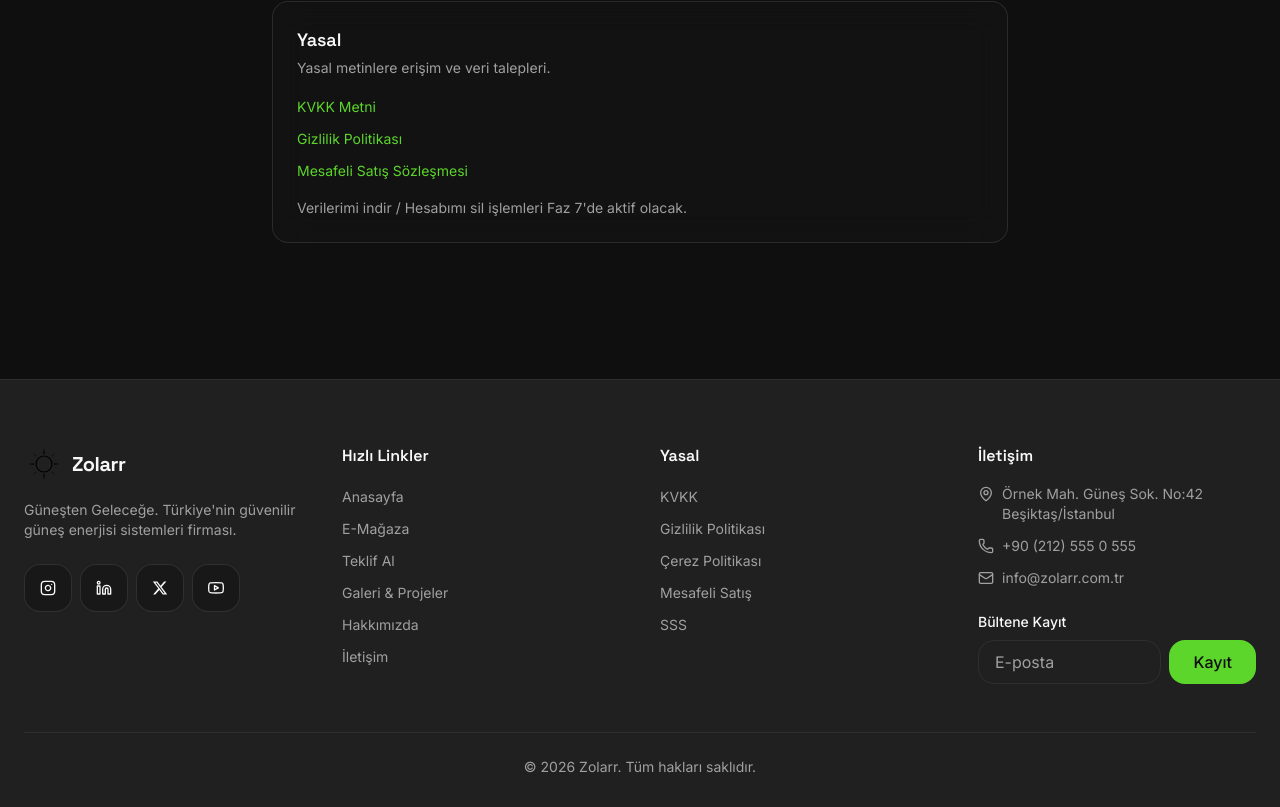
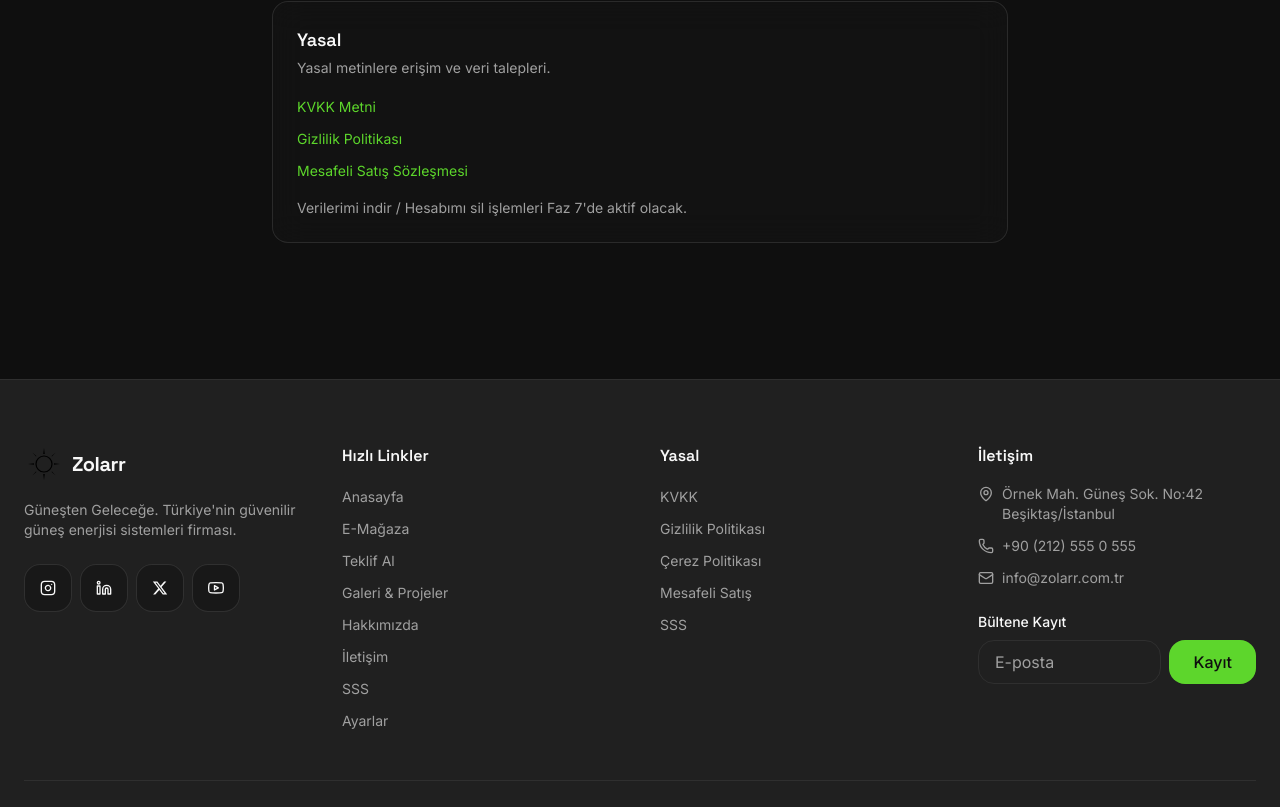
Before and after one commit to m4lik-wq/zolarr, a Next.js app: page /ayarlar in a window 1280 px wide. Shown: the part 1979-2786 px from the top of the page. Built offline with nearby package versions, Linux system fonts and the light colour scheme.

Commit message:
feat(layout): add Galeri/Hakkımızda/İletişim/SSS/Ayarlar to nav

```diff
--- a/components/layout/footer.tsx
+++ b/components/layout/footer.tsx
@@ -52,6 +52,8 @@ const QUICK_LINKS = [
   { href: '/galeri', label: 'Galeri & Projeler' },
   { href: '/hakkimizda', label: 'Hakkımızda' },
   { href: '/iletisim', label: 'İletişim' },
+  { href: '/sss', label: 'SSS' },
+  { href: '/ayarlar', label: 'Ayarlar' },
 ];
 
 const LEGAL_LINKS = [
--- a/lib/constants.ts
+++ b/lib/constants.ts
@@ -10,6 +10,7 @@ export const NAV_LINKS = [
   { href: '/teklif', label: 'Teklif Al/Ver' },
   { href: '/galeri', label: 'Galeri & Projeler' },
   { href: '/hakkimizda', label: 'Hakkımızda' },
+  { href: '/iletisim', label: 'İletişim' },
 ] as const;
 
 export const SOCIAL_LINKS = {
```
